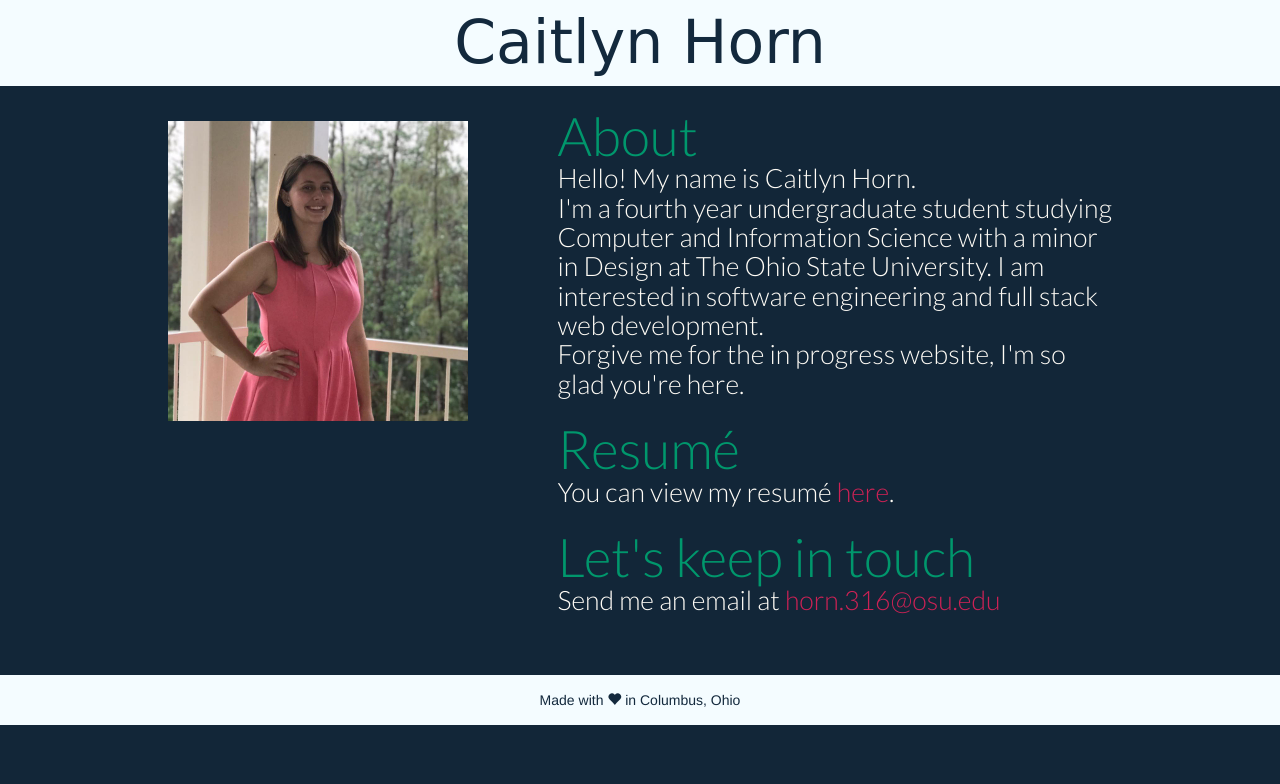
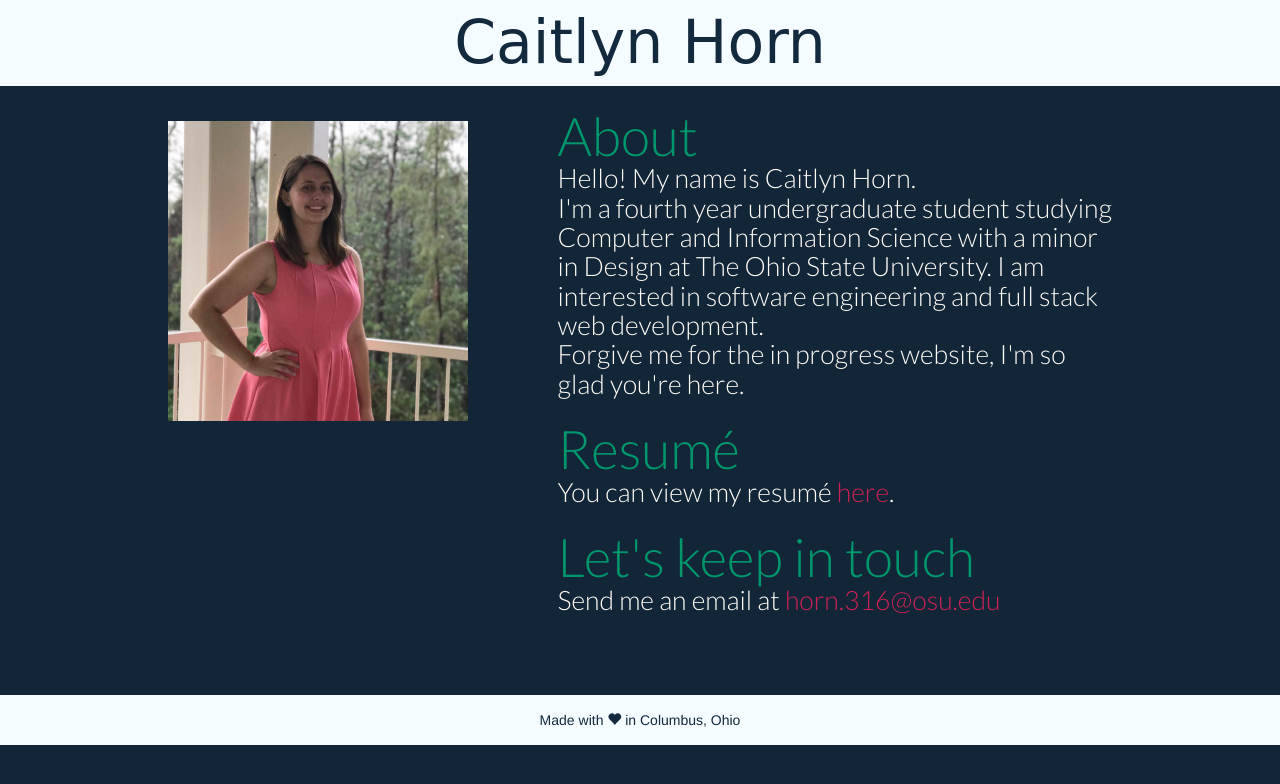
Before and after one commit to chorn0327/chorn0327.github.io, a plain HTML site: page index.html in a window 1280 px wide. Drawn offline with nearby package versions, Linux system fonts and the light colour scheme; a web font is replaced by a local one.

Commit message:
increase footer margin

```diff
--- a/css/style.css
+++ b/css/style.css
@@ -46,7 +46,7 @@ body{
     padding: 15px;
     background-color: #F4FCFF;
     color: #13293D;
-    margin-top: 50px;
+    margin-top: 5em;
 }
 a{
 	color:#CC2255;
```
